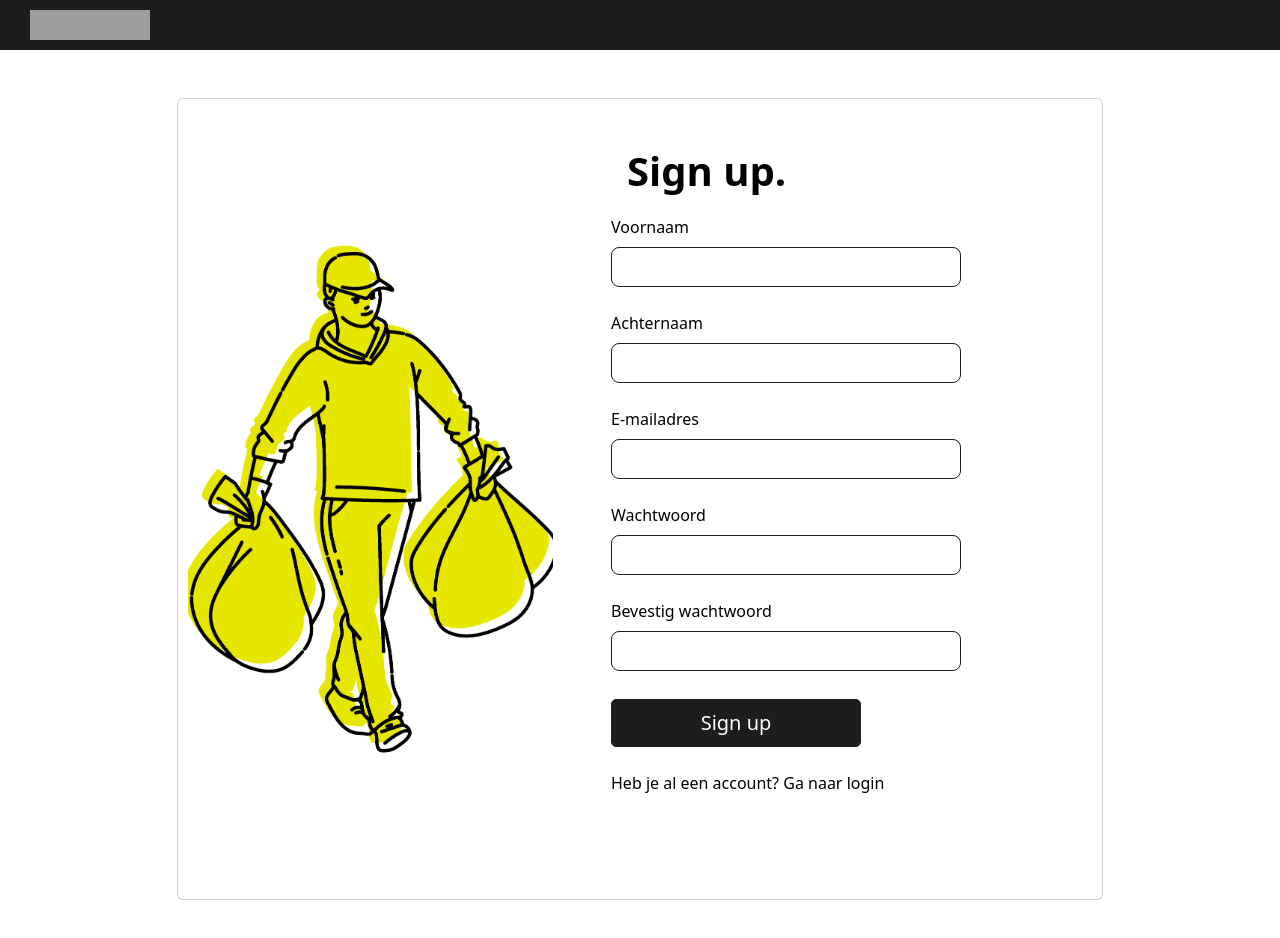
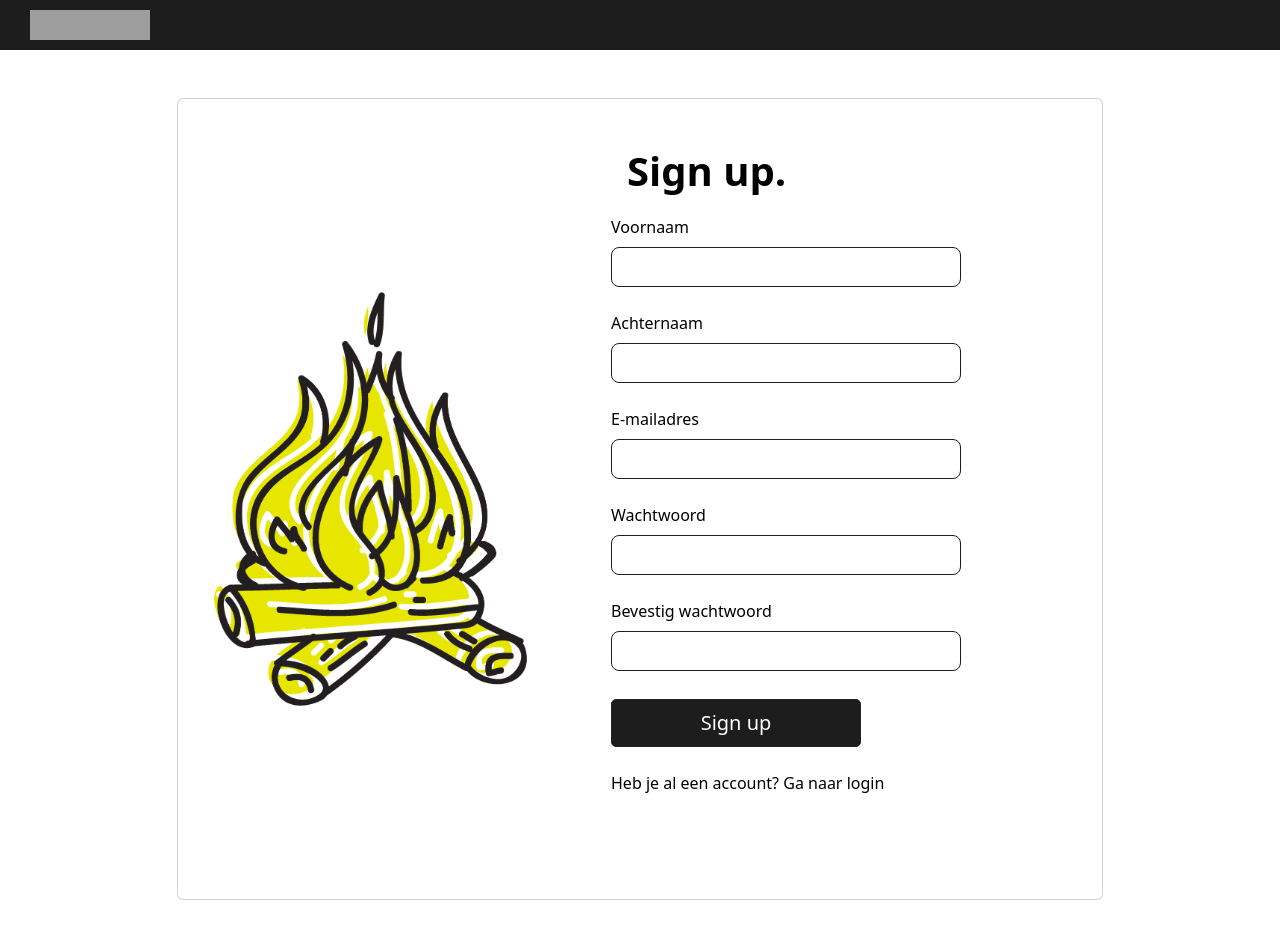
Before and after one commit to SELab-2/Dr-Trottoir-4, a Next.js app in the folder frontend/: page /signup in a window 1280 px wide. Shown: the top 938 px of the page. Built offline with nearby package versions, Linux system fonts and the light colour scheme; grey boxes are pictures that could not be loaded.

Commit message:
change filler image

```diff
--- a/frontend/pages/signup.tsx
+++ b/frontend/pages/signup.tsx
@@ -3,7 +3,7 @@ import React, {FormEvent, useState} from "react";
 import BaseHeader from "@/components/header/BaseHeader";
 import styles from "@/styles/Login.module.css";
 import Image from "next/image";
-import filler_image from "@/public/filler_image.png";
+import fire from "@/public/fire_image.png";
 import signup from "@/lib/signup";
 
 export default function Signup() {
@@ -32,7 +32,7 @@ export default function Signup() {
                         <div className="card">
                             <div className="row g-0">
                                 <div className="col-md-6 col-lg-5 d-none d-md-block">
-                                    <Image src={filler_image} alt="My App Logo" className={styles.filler_image}/>
+                                    <Image src={fire} alt="My App Logo" className={styles.filler_image}/>
                                 </div>
                                 <div className="col-md-6 col-lg-7 d-flex align-items-center">
                                     <div className="card-body p-4 p-lg-5 text-black">
--- a/frontend/pages/welcome.tsx
+++ b/frontend/pages/welcome.tsx
@@ -25,7 +25,7 @@ function Welcome() {
             },
             (err) => {
                 console.error(err);
-                if (err.response.status == 401) {
+                if (!err.response || err.response.status == 401) {
                     router.push("/login"); // Only redirect to login if the status code is 401: unauthorized
                 }
             }
```
Also changed, not shown: frontend/public/fire_image.png (added).
